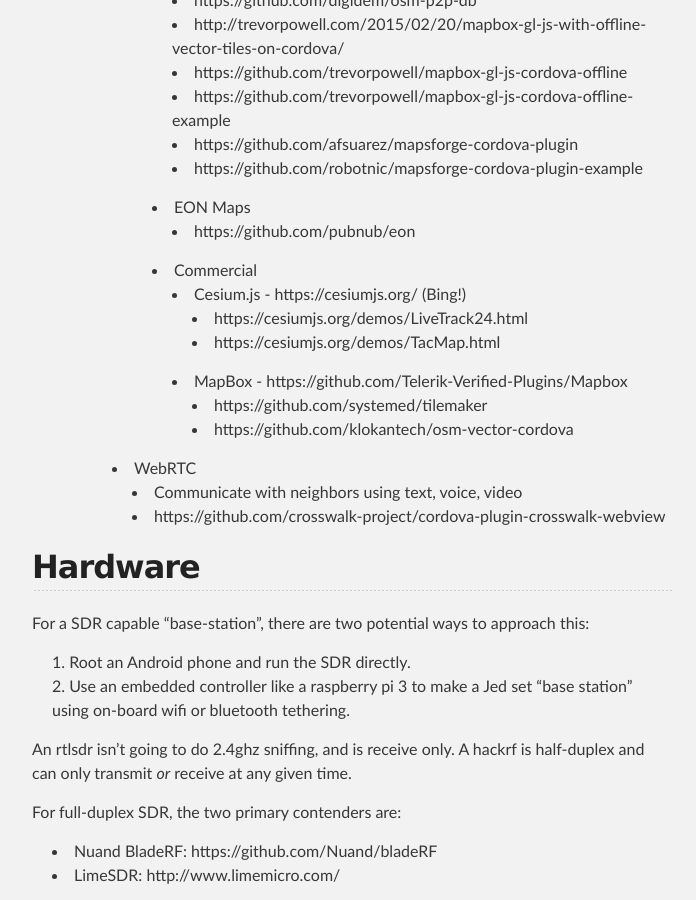
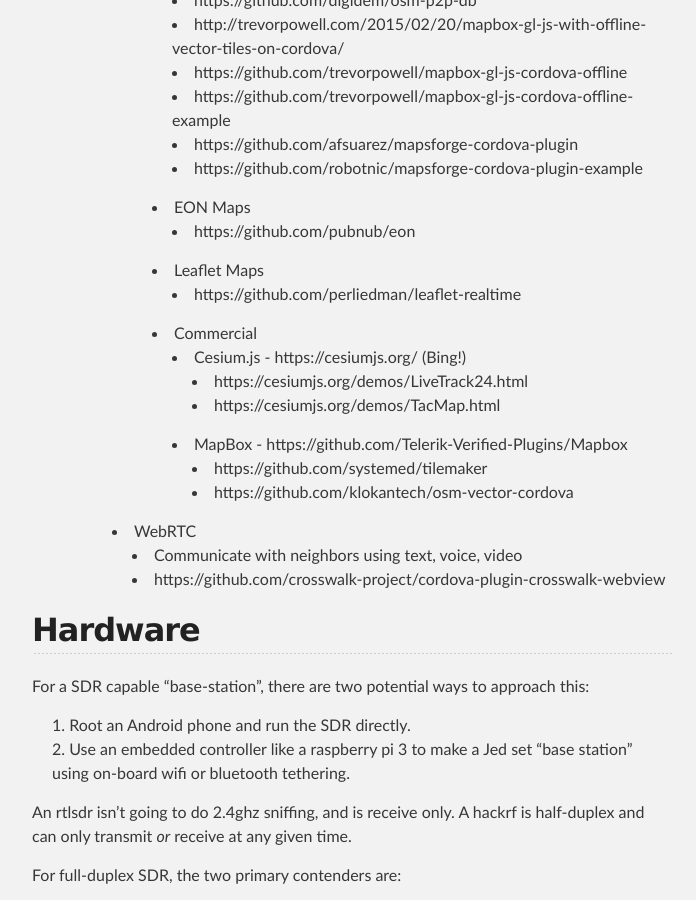
Before and after one commit to TeamJedi/TeamJedi.github.io, a Jekyll site: the page built from Research.md, in a window 1280 px wide and 900 px high, scrolled down 3578 px. Shown: the whole window, without its empty margins (288-984 px from the left). Built offline with Jekyll 4.4.1, drawn with Linux system fonts in a browser that asks for light colours; nearby versions of some CDN libraries.

Commit message:
Adding Leaflet

```diff
--- a/_includes/Research.md
+++ b/_includes/Research.md
@@ -120,6 +120,8 @@
             * https://github.com/robotnic/mapsforge-cordova-plugin-example
           * EON Maps
             * https://github.com/pubnub/eon
+          * Leaflet Maps
+            *  https://github.com/perliedman/leaflet-realtime
           * Commercial
             * Cesium.js - https://cesiumjs.org/ (Bing!)
               * https://cesiumjs.org/demos/LiveTrack24.html
```
